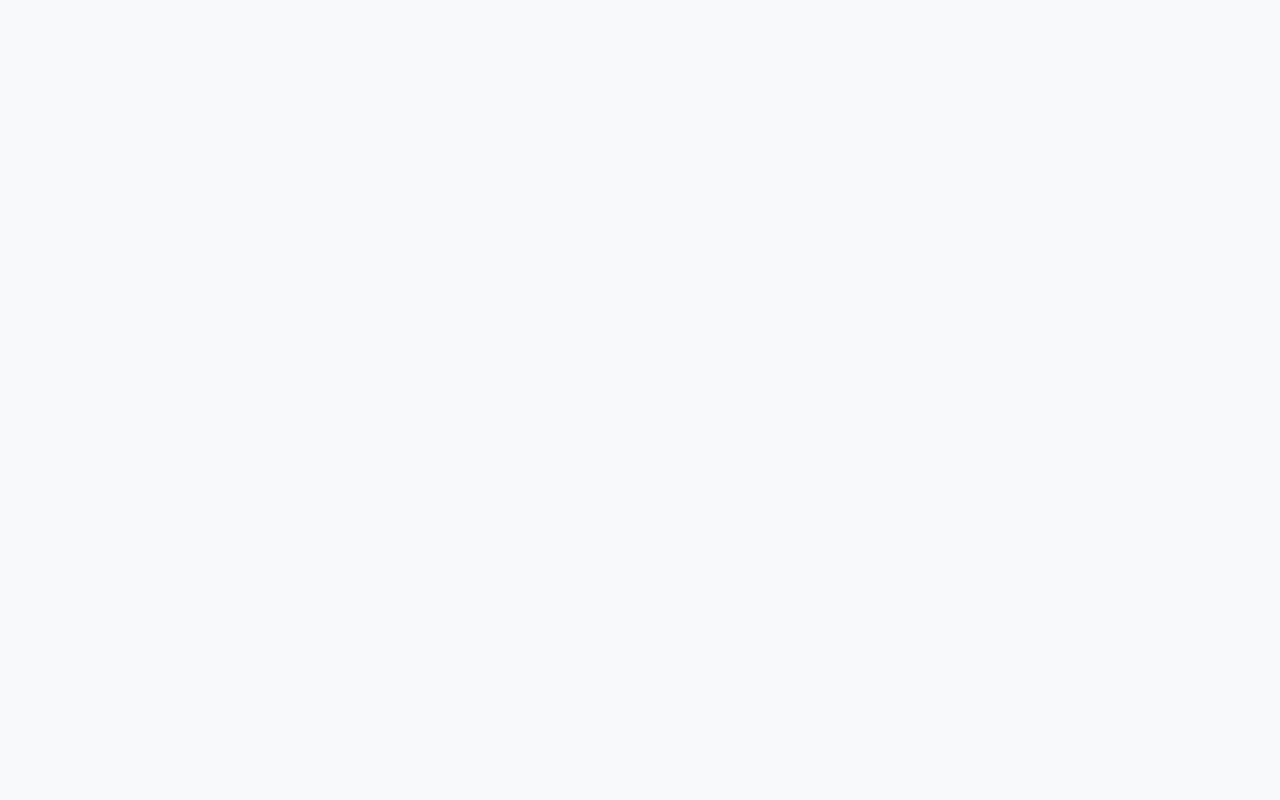
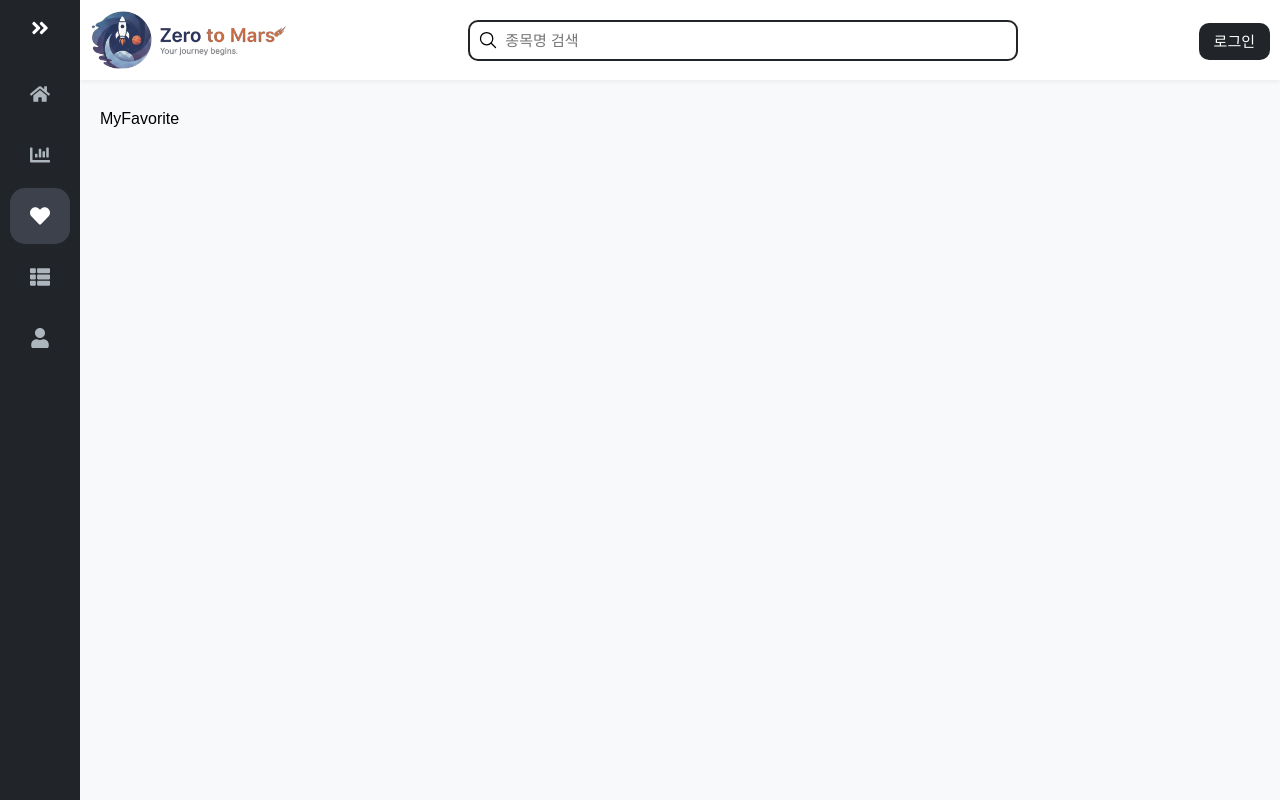
Before and after one commit to zxcvny/capstone, a React (Vite) app in the folder frontend/: page /myfavorite in a window 1280 px wide. Before the commit this address had no page. Built offline with nearby package versions, Linux system fonts and the light colour scheme; a web font is replaced by a local one.

Commit message:
사이드바 페이지 수정함

```diff
--- a/frontend/src/App.jsx
+++ b/frontend/src/App.jsx
@@ -7,7 +7,10 @@ import MyInvestList from './pages/MyInvestList'
 import LoginPage from './pages/LoginPage'
 import SignUpPage from './pages/SignUpPage'
 import SocialCallbackPage from './pages/SocialCallbackPage'
-import StockDetail from './pages/StockDetail'; // 추가
+import StockDetail from './pages/StockDetail';
+import MyFavorite from './pages/MyFavorite'
+import MyCategory from './pages/myCategory'
+import MyInfo from './pages/MyInfo'
 
 function App() {
 
@@ -16,8 +19,11 @@ function App() {
       <Routes>
         <Route path='/' element={<Layout />}>
           <Route index element={<Home />} />
-          <Route path="/stock/:code" element={<StockDetail />} /> {/* 추가 */}
+          <Route path="/stock/:code" element={<StockDetail />} />
           <Route path='/myinvestlist' element={<MyInvestList />} />
+          <Route path='/myfavorite' element={<MyFavorite />} />
+          <Route path='/mycategory' element={<MyCategory />} />
+          <Route path='/myinfo' element={<MyInfo />} />
         </Route>
         <Route path='/login' element={<LoginPage />} />
         <Route path='/signup' element={<SignUpPage />} />
--- a/frontend/src/components/Sidebar.jsx
+++ b/frontend/src/components/Sidebar.jsx
@@ -3,16 +3,18 @@ import '../styles/Layout.css';
 import {
     FaHome,
     FaChartBar,
-    FaBullhorn,
-    FaRobot,
+    FaHeart,
+    FaThList,
+    FaUser,
     FaAngleDoubleRight
 } from 'react-icons/fa';
 
 const menuItems = [
     { key: 'home', path: '/', name: '홈', icon: <FaHome /> },
     { key: 'myinvestlist', path: '/myinvestlist', name: '내 투자 종목', icon: <FaChartBar /> },
-    { key: 'signal', path: '/signal', name: '매매신호', icon: <FaBullhorn /> },
-    { key: 'auto-trade', path: '/auto-trade', name: '자동매매', icon: <FaRobot /> },
+    { key: 'myfavorite', path: '/myfavorite', name: '내 관심 종목', icon: <FaHeart /> },
+    { key: 'mycategory', path: '/mycategory', name: '내 카테고리', icon: <FaThList /> },
+    { key: 'myinfo', path: '/myinfo', name: '내 정보', icon: <FaUser /> },
 ];
 
 function Sidebar({ isOpen, toggleSidebar }) {
--- /dev/null
+++ b/frontend/src/pages/MyFavorite.jsx
@@ -0,0 +1,8 @@
+function MyFavorite() {
+    return (
+        <div>
+            MyFavorite
+        </div>
+    )
+}
+export default MyFavorite
--- /dev/null
+++ b/frontend/src/pages/MyInfo.jsx
@@ -0,0 +1,8 @@
+function MyInfo() {
+    return (
+        <div>
+            MyInfo
+        </div>
+    )
+}
+export default MyInfo
--- /dev/null
+++ b/frontend/src/pages/myCategory.jsx
@@ -0,0 +1,8 @@
+function MyCategory() {
+    return (
+        <div>
+            MyCategory
+        </div>
+    )
+}
+export default MyCategory
```
